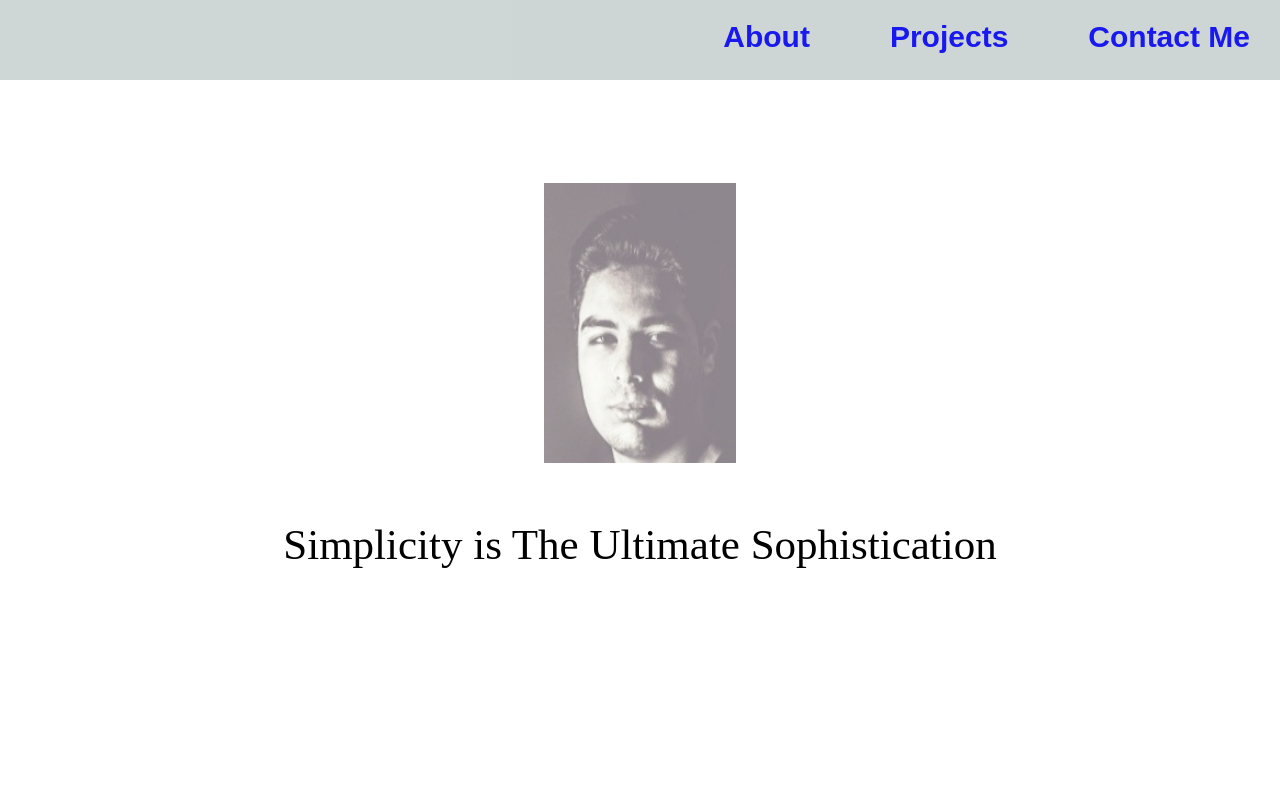
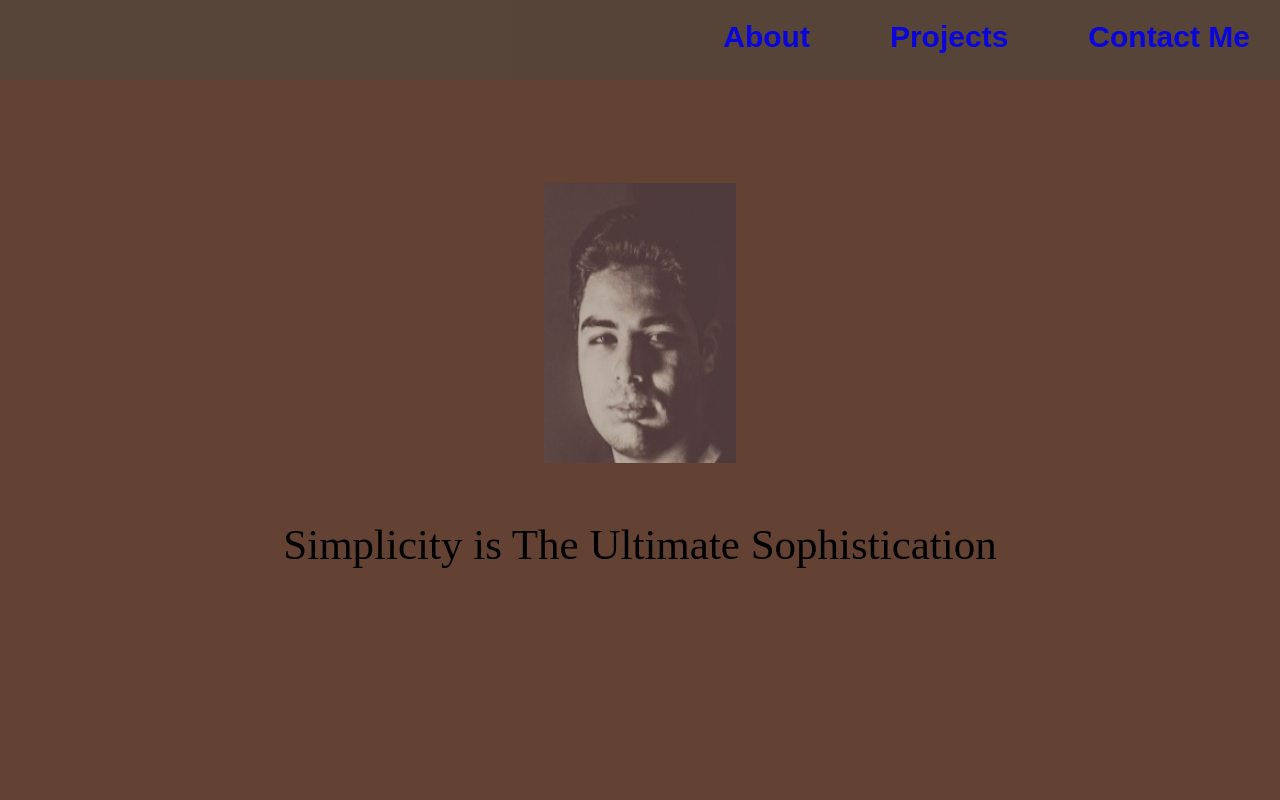
Before and after one commit to ShehabGamal/Personal-Portfolio, a React (Create React App) app: page / in a window 1280 px wide. Shown: the top 800 px of the page. Built offline with nearby package versions, Linux system fonts and the light colour scheme.

Commit message:
1st Trial Failed To Choose Appropriate Color Scheme Considering To Implement a Successful Color Scheme Instead of using Color Generator

```diff
--- a/src/Components/About/About.js
+++ b/src/Components/About/About.js
@@ -11,6 +11,7 @@ const BasicDiv = styled.div`
   margin-right: auto;
   justify-content: center;
   align-items: center;
+  background: ${(props) => props.theme.pagebackground};
 `;
 const Image = styled.img`
   width: 15%;
```
Also changed, not shown: 1 other file (tests, documents, lock files or other folders).
